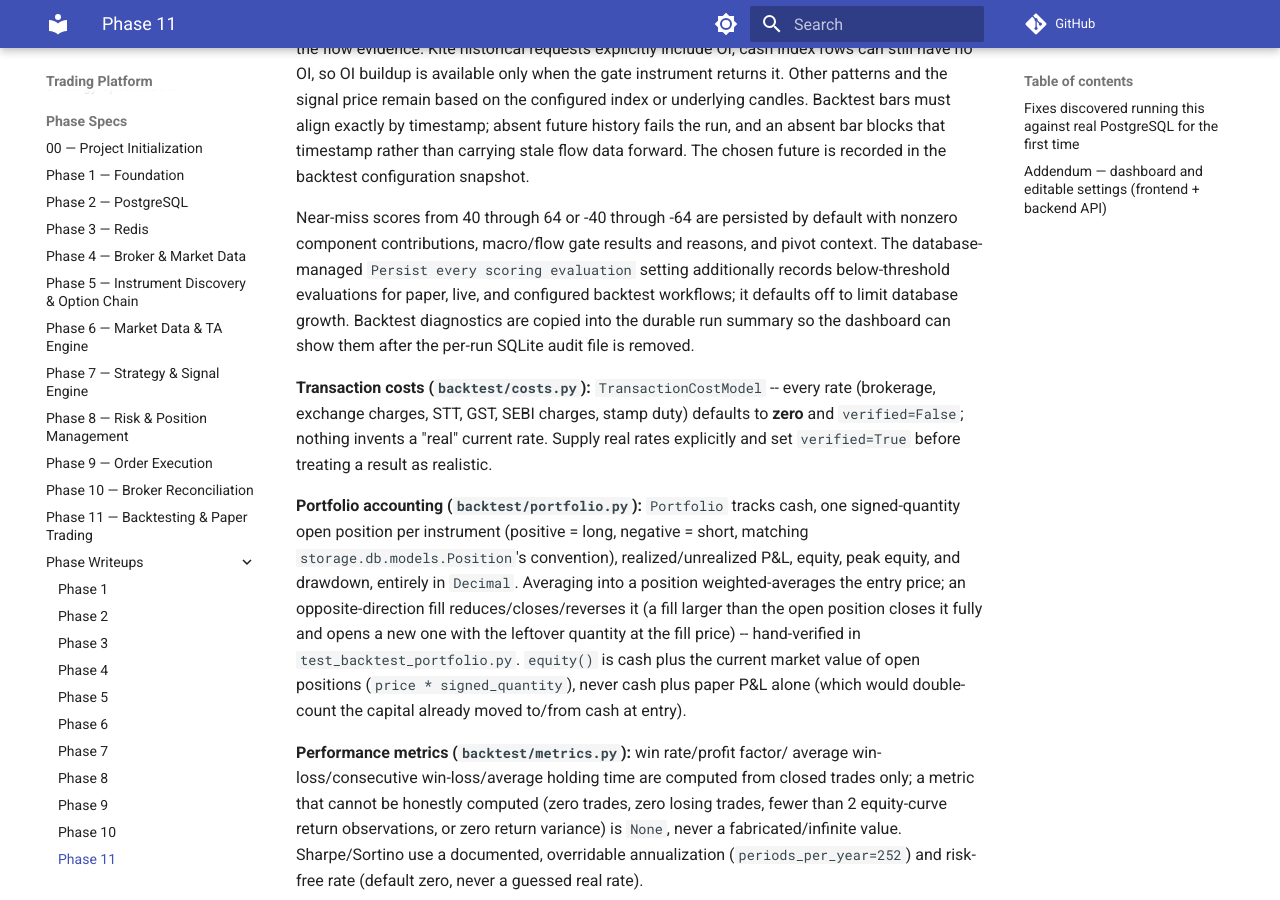
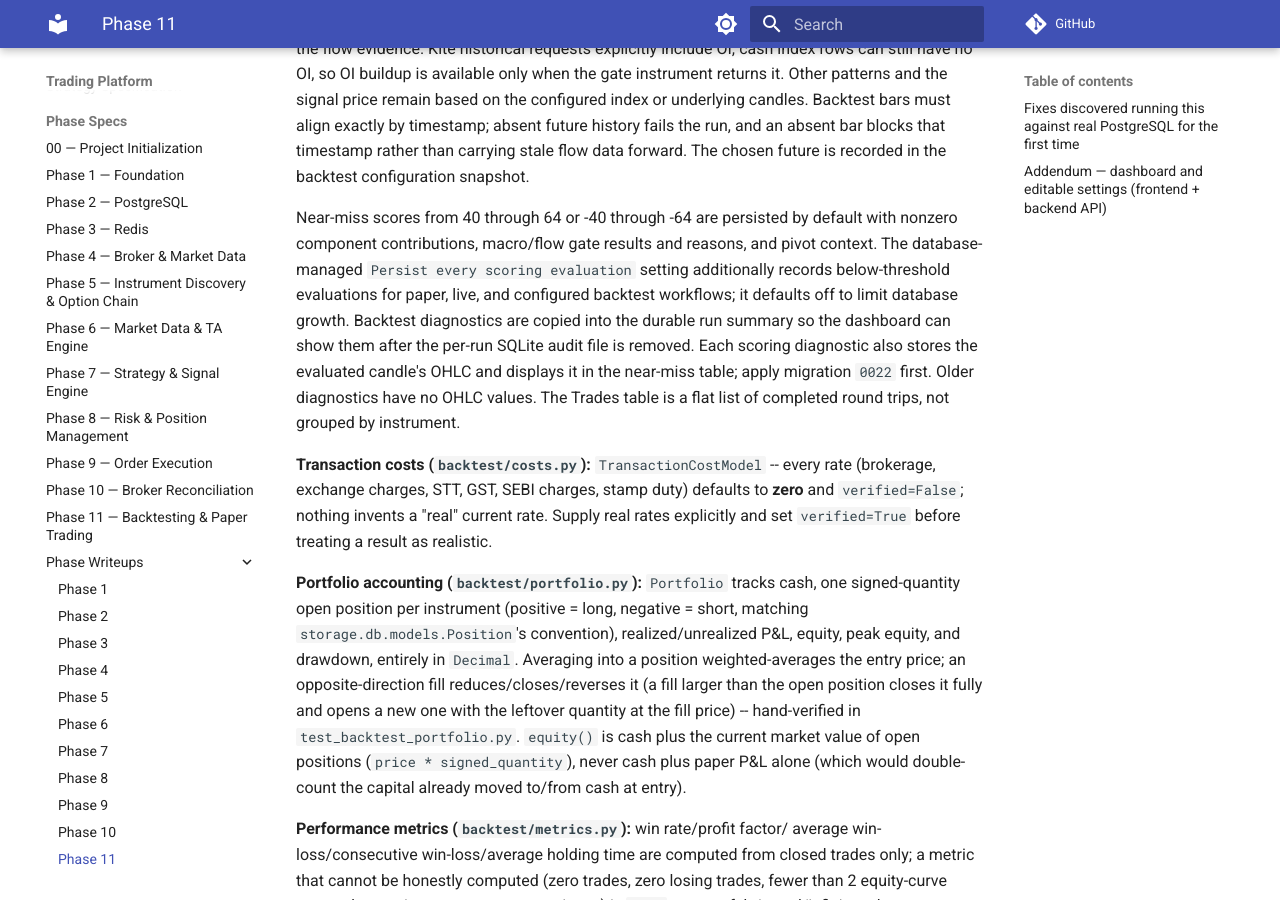
Before and after one commit to VictorG1422/docs, an MkDocs documentation site: the page built from docs/trading-platform/phases/phase-11-backtesting-paper.md, in a window 1280 px wide and 900 px high, scrolled down 2438 px. Built offline with MkDocs 1.6.1 and Material for MkDocs 9.7.7, drawn with Linux system fonts in a browser that asks for light colours; comment, search, counter and statistics services are not loaded.

Commit message:
Document OHLC in scoring diagnostics
Document diagnostic OHLC fields, migration 0022, and flat Trades table.

```diff
--- a/docs/trading-platform/phases/phase-11-backtesting-paper.md
+++ b/docs/trading-platform/phases/phase-11-backtesting-paper.md
@@ -133,6 +133,10 @@ evaluation` setting additionally records below-threshold evaluations for
 paper, live, and configured backtest workflows; it defaults off to limit
 database growth. Backtest diagnostics are copied into the durable run summary
 so the dashboard can show them after the per-run SQLite audit file is removed.
+Each scoring diagnostic also stores the evaluated candle's OHLC and displays
+it in the near-miss table; apply migration `0022` first. Older diagnostics
+have no OHLC values. The Trades table is a flat list of completed round trips,
+not grouped by instrument.
 
 **Transaction costs (`backtest/costs.py`):** `TransactionCostModel` --
 every rate (brokerage, exchange charges, STT, GST, SEBI charges, stamp
```
